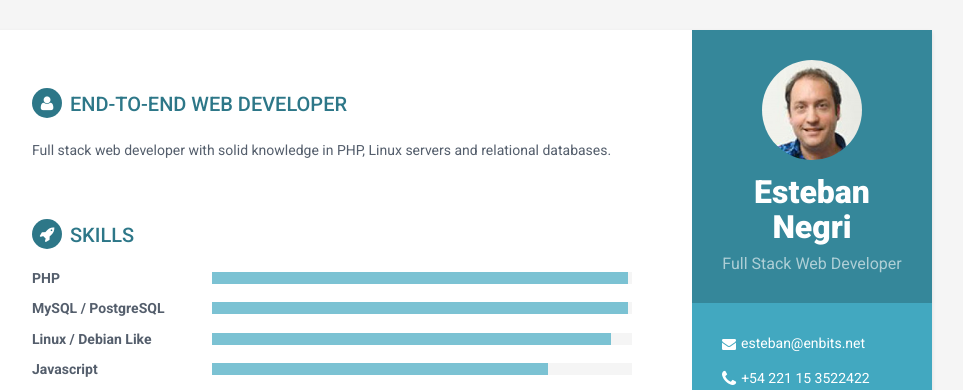
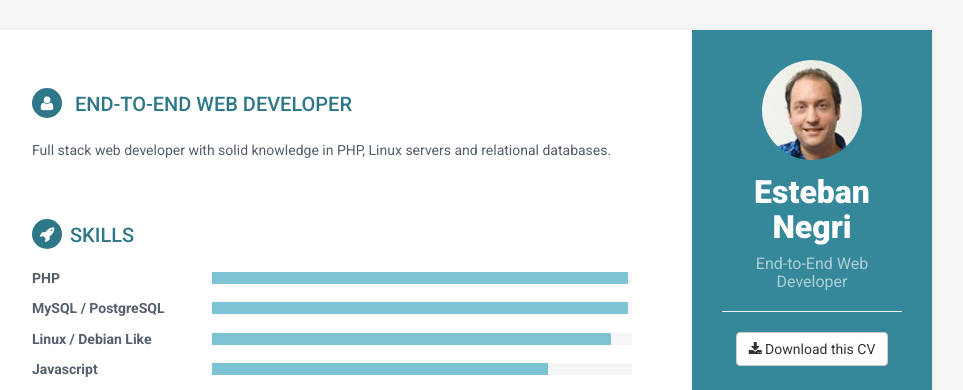
Before and after one commit to enbits/enbits_cv, a plain HTML site: page index.html in a window 1280 px wide. Shown: the top 390 px of the page, without its empty margins (188-1151 px from the left). Drawn offline with Linux system fonts and the light colour scheme.

Commit message:
Add Download CV link.

```diff
--- /dev/null
+++ b/assets/css/custom.css
@@ -0,0 +1,3 @@
+.sidebar-wrapper a.btn.btn-default {
+  color: #333;
+}
--- a/index.html
+++ b/index.html
@@ -19,6 +19,8 @@
 
     <!-- Theme CSS -->
     <link id="theme-style" rel="stylesheet" href="assets/css/styles.css">
+    <!-- Custom CSS -->
+    <link id="theme-style" rel="stylesheet" href="assets/css/custom.css">
     <!-- HTML5 shim and Respond.js for IE8 support of HTML5 elements and media queries -->
     <!--[if lt IE 9]>
       <script src="https://oss.maxcdn.com/html5shiv/3.7.2/html5shiv.min.js"></script>
@@ -32,7 +34,9 @@
             <div class="profile-container">
                 <img class="profile" src="assets/images/profile.png" alt="" />
                 <h1 class="name">Esteban Negri</h1>
-                <h3 class="tagline">Full Stack Web Developer</h3>
+                <h3 class="tagline">End-to-End Web Developer</h3>
+                <hr/>
+                <a href="/assets/EstebanNegri_CV.pdf" class="btn btn-default"><i class="fa fa-download"></i> Download this CV</a>
             </div><!--//profile-container-->
 
             <div class="contact-container container-block">
@@ -69,9 +73,11 @@
         </div><!--//sidebar-wrapper-->
 
         <div class="main-wrapper">
-
             <section class="section summary-section">
-                <h2 class="section-title"><i class="fa fa-user"></i>End-to-end Web Developer</h2>
+                <h2 class="section-title">
+                  <i class="fa fa-user"></i>
+                  End-to-end Web Developer
+                </h2>
                 <div class="summary">
                     <p>
                       Full stack web developer with solid knowledge in PHP, Linux servers and relational databases.
```
Also changed, not shown: 1 other file.
